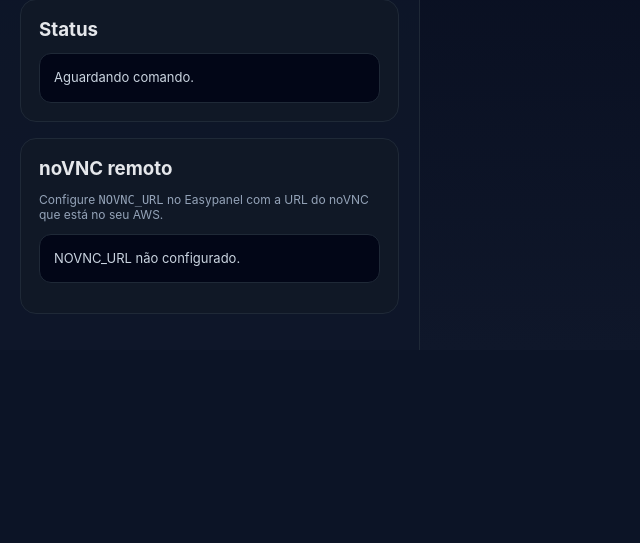
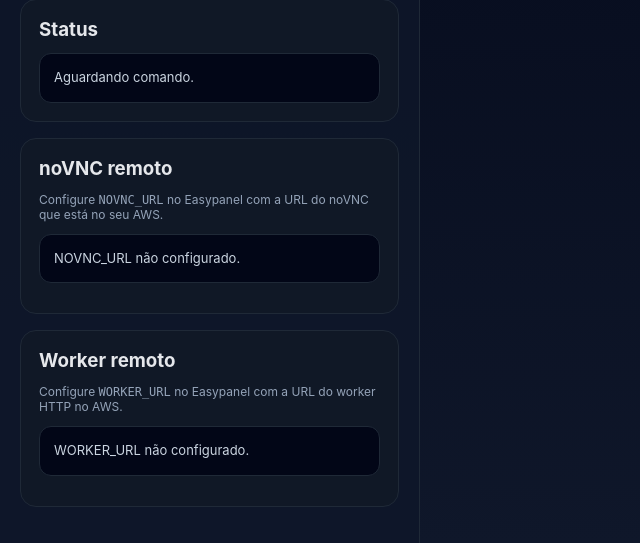
Before and after one commit to OctoIA25/alaha22, a Django app: page / in a window 1280 px wide. Shown: the part 535-1078 px from the top of the page, without its empty margins (0-640 px from the left). Before the commit the page ends 885 px from the top, so only its background shows below. Run offline with Django 4.2, Linux system fonts and the light colour scheme.

Commit message:
Show worker URL on dashboard

```diff
--- a/apps/views.py
+++ b/apps/views.py
@@ -16,6 +16,7 @@ def index_view(request):
         'dashboard.html',
         {
             'novnc_url': settings.NOVNC_URL,
+            'worker_url': settings.WORKER_URL,
         },
     )
 
--- a/templates/dashboard.html
+++ b/templates/dashboard.html
@@ -146,6 +146,12 @@
                 <p class="hint">Configure <code>NOVNC_URL</code> no Easypanel com a URL do noVNC que está no seu AWS.</p>
                 <p id="novnc-url" class="output">{{ novnc_url|default:"NOVNC_URL não configurado." }}</p>
             </div>
+
+            <div class="panel">
+                <h3>Worker remoto</h3>
+                <p class="hint">Configure <code>WORKER_URL</code> no Easypanel com a URL do worker HTTP no AWS.</p>
+                <p id="worker-url" class="output">{{ worker_url|default:"WORKER_URL não configurado." }}</p>
+            </div>
         </aside>
 
         <main class="desktop">
```
